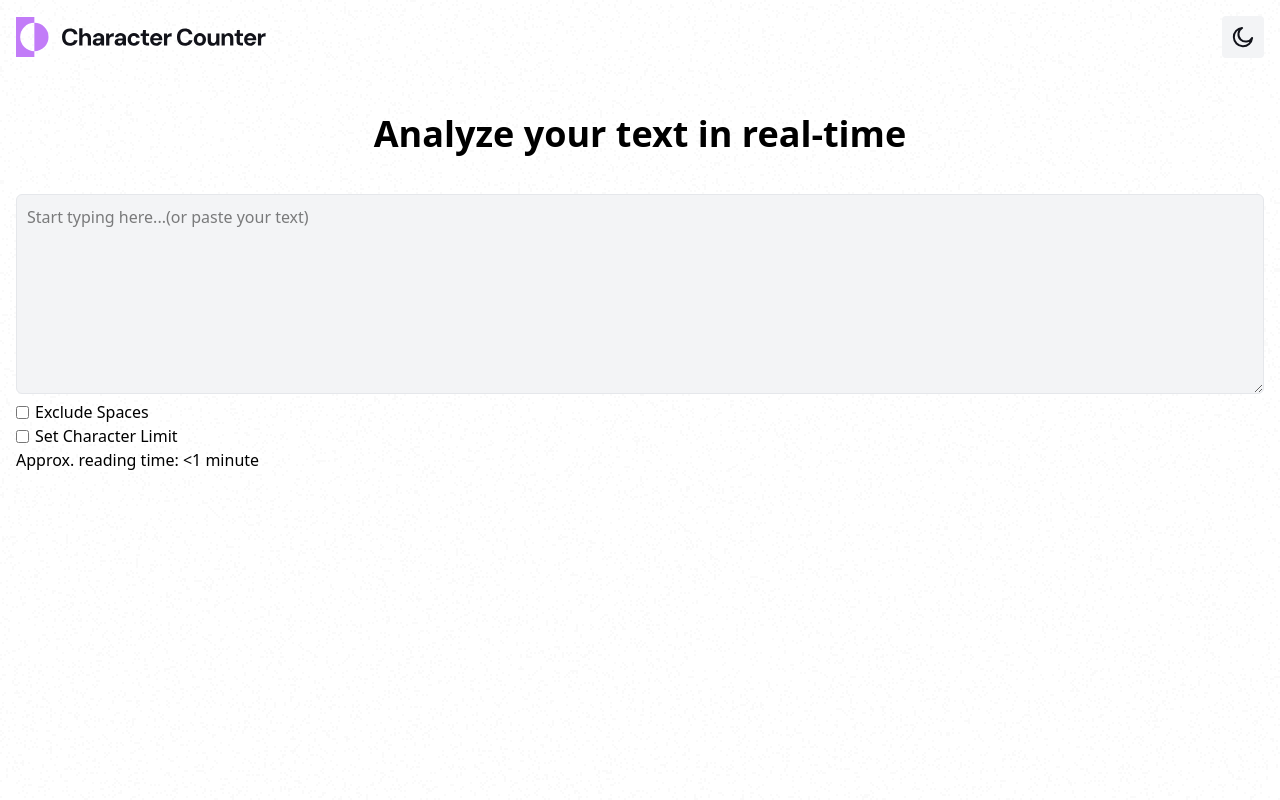
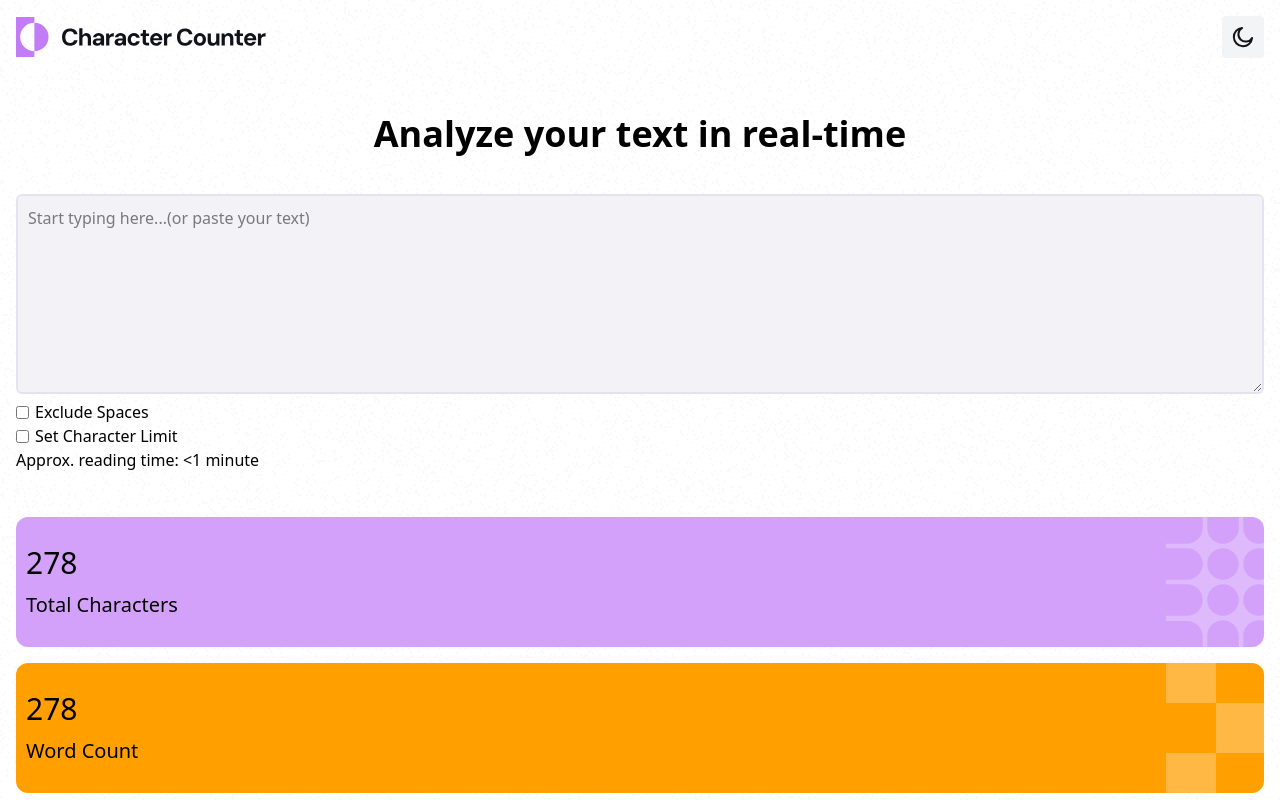
Before and after one commit to SergiuStancioiu/character-counter, a Vue app: page / in a window 1280 px wide. Shown: the top 800 px of the page. Built offline with nearby package versions, Linux system fonts and the light colour scheme.

Commit message:
Created CardBox and TextContent components

```diff
--- /dev/null
+++ b/src/components/CardBox.vue
@@ -0,0 +1,28 @@
+<script setup lang="ts">
+const props = defineProps({
+  id: { type: String, required: true },
+  name: { type: String, required: true },
+  backgroundImage: { type: String, required: true },
+  backgroundColor: { type: String, required: true },
+});
+
+const imageUrl = new URL(
+  `../assets/images/${props.backgroundImage}`,
+  import.meta.url
+).href;
+</script>
+
+<template>
+  <div
+    class="flex items-center justify-between overflow-hidden rounded-xl pl-2.5 max-h-32.5"
+    :style="{ backgroundColor }"
+  >
+    <div class="flex flex-col gap-2.5">
+      <h2 class="text-3xl font-medium">278</h2>
+      <p class="text-xl">{{ props.name }}</p>
+    </div>
+    <div class="-mr-13">
+      <img class="w-full" :src="imageUrl" alt="Background Image" />
+    </div>
+  </div>
+</template>
--- a/src/components/TextContent.vue
+++ b/src/components/TextContent.vue
@@ -1,5 +1,27 @@
 <script setup lang="ts">
 import Checkbox from './Checkbox.vue';
+import CardBox from './CardBox.vue';
+
+const cardBoxArr = [
+  {
+    id: 'total-characters',
+    name: 'Total Characters',
+    backgroundImage: 'pattern-character-count.svg',
+    backgroundColor: '#d3a1fa',
+  },
+  {
+    id: 'word-count',
+    name: 'Word Count',
+    backgroundImage: 'pattern-word-count.svg',
+    backgroundColor: '#ff9f00',
+  },
+  {
+    id: 'sentence-count',
+    name: 'Sentence Count',
+    backgroundImage: 'pattern-sentence-count.svg',
+    backgroundColor: '#ff8159',
+  },
+];
 </script>
 
 <template>
@@ -12,7 +34,7 @@ import Checkbox from './Checkbox.vue';
       </h1>
       <div>
         <textarea
-          class="w-full border border-gray-200 bg-gray-100 pl-2.5 pt-2.5 h-50 rounded-md"
+          class="w-full border-textarea-border-light border-2 bg-textarea-background-light pl-2.5 pt-2.5 h-50 rounded-md"
           name="analyze-text"
           id="analyze-text"
           placeholder="Start typing here...(or paste your text)"
@@ -31,6 +53,18 @@ import Checkbox from './Checkbox.vue';
         </div>
       </div>
     </div>
-    <div class="dark:text-white">Approx. reading time: &lt;1 minute</div>
+    <div class="dark:text-whit pb-11.25">
+      Approx. reading time: &lt;1 minute
+    </div>
+    <div class="flex flex-col gap-4 mb-8">
+      <div v-for="cardBox in cardBoxArr" :key="cardBox.id">
+        <CardBox
+          :id="cardBox.id"
+          :name="cardBox.name"
+          :backgroundImage="cardBox.backgroundImage"
+          :backgroundColor="cardBox.backgroundColor"
+        />
+      </div>
+    </div>
   </div>
 </template>
--- a/src/style.css
+++ b/src/style.css
@@ -1,3 +1,8 @@
 @import 'tailwindcss';
 
 @custom-variant dark (&:where(.dark, .dark *));
+
+@theme {
+  --color-textarea-background-light: #f3f2f7;
+  --color-textarea-border-light: #e4e4f0;
+}
```
